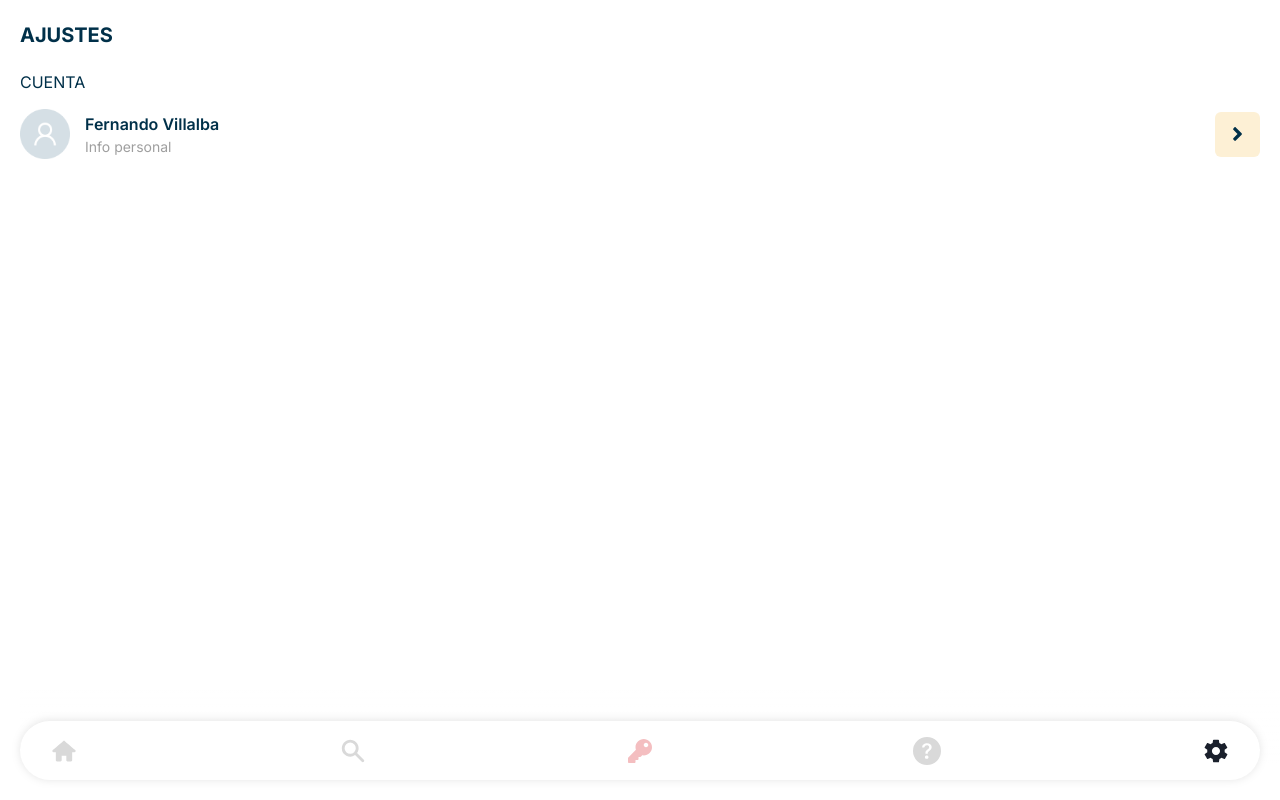
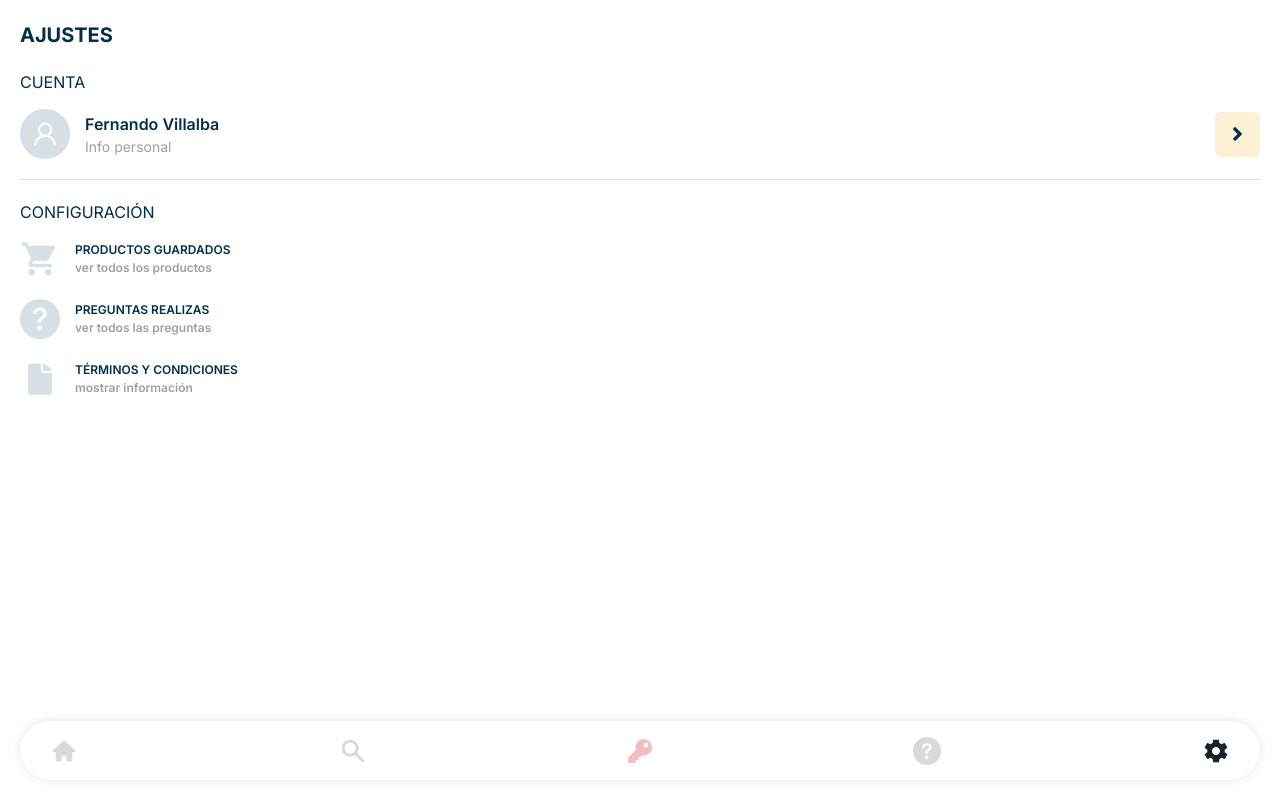
Before and after one commit to fervillalbag/eskuer, a Next.js app in the folder app/: page /settings in a window 1280 px wide. Built offline with nearby package versions, Linux system fonts and the light colour scheme; no server answers; what apollo-upload-client would draw is missing.

Commit message:
feat: configuration settings page

```diff
--- a/app/src/pages/settings/index.tsx
+++ b/app/src/pages/settings/index.tsx
@@ -1,10 +1,13 @@
 import React from 'react'
-import { Box, Text, Link } from '@chakra-ui/react'
+import { Box, Text, Link, Grid } from '@chakra-ui/react'
 import NextLink from 'next/link'
+import { BsQuestionCircleFill } from 'react-icons/bs'
+import { MdLocalGroceryStore } from 'react-icons/md'
 
 import Navbar from '../../components/Navbar'
 import Back from '../../components/Back'
 import TagProfile from '../../components/TagProfile'
+import { IoIosDocument } from 'react-icons/io'
 
 const Settings: React.FC = () => {
   return (
@@ -12,7 +15,7 @@ const Settings: React.FC = () => {
       <Box>
         <Back showButton={false} title="Ajustes" />
 
-        <Box marginTop="20px">
+        <Box marginTop="20px" paddingBottom="20px">
           <Text color="#003049" textTransform="uppercase">
             Cuenta
           </Text>
@@ -27,6 +30,146 @@ const Settings: React.FC = () => {
             </Link>
           </NextLink>
         </Box>
+
+        <Box width="100%" height="1px" backgroundColor="#D5DFE5"></Box>
+
+        <Text color="#003049" marginTop="20px" textTransform="uppercase">
+          Configuración
+        </Text>
+
+        <Box marginTop="15px">
+          <NextLink href="/create/price">
+            <Link
+              width="100%"
+              display="flex"
+              color="#003049"
+              textAlign="center"
+              fontWeight="semibold"
+              textTransform="uppercase"
+              fontSize="14px"
+              _hover={{ textDecoration: 'none' }}
+              marginBottom="20px"
+            >
+              <Grid
+                gridTemplateColumns="40px 1fr"
+                width="full"
+                gap="0 15px"
+                alignItems="center"
+              >
+                <Text fontSize="40px" color="#D5DFE5" marginRight="15px">
+                  <MdLocalGroceryStore />
+                </Text>
+                <Box>
+                  <Text
+                    color="#003049"
+                    textAlign="left"
+                    fontSize="12px"
+                    fontWeight="semibold"
+                  >
+                    Productos guardados
+                  </Text>
+                  <Text
+                    color="#9F9F9F"
+                    textAlign="left"
+                    fontSize="12px"
+                    fontWeight="regular"
+                    textTransform="lowercase"
+                  >
+                    ver todos los productos
+                  </Text>
+                </Box>
+              </Grid>
+            </Link>
+          </NextLink>
+
+          <NextLink href="/create/price">
+            <Link
+              width="100%"
+              display="flex"
+              color="#003049"
+              textAlign="center"
+              fontWeight="semibold"
+              textTransform="uppercase"
+              fontSize="14px"
+              _hover={{ textDecoration: 'none' }}
+              marginBottom="20px"
+            >
+              <Grid
+                gridTemplateColumns="40px 1fr"
+                width="full"
+                gap="0 15px"
+                alignItems="center"
+              >
+                <Text fontSize="40px" color="#D5DFE5" marginRight="15px">
+                  <BsQuestionCircleFill />
+                </Text>
+                <Box>
+                  <Text
+                    color="#003049"
+                    textAlign="left"
+                    fontSize="12px"
+                    fontWeight="semibold"
+                  >
+                    Preguntas realizas
+                  </Text>
+                  <Text
+                    color="#9F9F9F"
+                    textAlign="left"
+                    fontSize="12px"
+                    fontWeight="regular"
+                    textTransform="lowercase"
+                  >
+                    ver todos las preguntas
+                  </Text>
+                </Box>
+              </Grid>
+            </Link>
+          </NextLink>
+
+          <NextLink href="/create/price">
+            <Link
+              width="100%"
+              display="flex"
+              color="#003049"
+              textAlign="center"
+              fontWeight="semibold"
+              textTransform="uppercase"
+              fontSize="14px"
+              _hover={{ textDecoration: 'none' }}
+              marginBottom="20px"
+            >
+              <Grid
+                gridTemplateColumns="40px 1fr"
+                width="full"
+                gap="0 15px"
+                alignItems="center"
+              >
+                <Text fontSize="40px" color="#D5DFE5" marginRight="15px">
+                  <IoIosDocument />
+                </Text>
+                <Box>
+                  <Text
+                    color="#003049"
+                    textAlign="left"
+                    fontSize="12px"
+                    fontWeight="semibold"
+                  >
+                    Términos y condiciones
+                  </Text>
+                  <Text
+                    color="#9F9F9F"
+                    textAlign="left"
+                    fontSize="12px"
+                    fontWeight="regular"
+                    textTransform="lowercase"
+                  >
+                    mostrar información
+                  </Text>
+                </Box>
+              </Grid>
+            </Link>
+          </NextLink>
+        </Box>
       </Box>
 
       <Navbar />
```
Also changed, not shown: app/src/pages/admin/index.tsx (+6 -6 lines).
